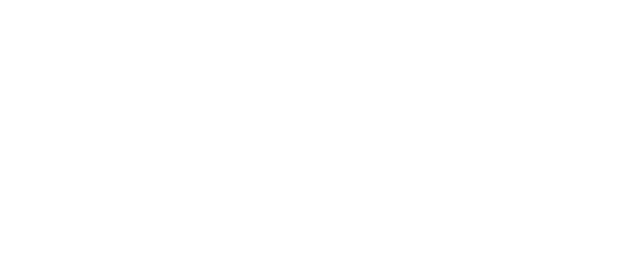
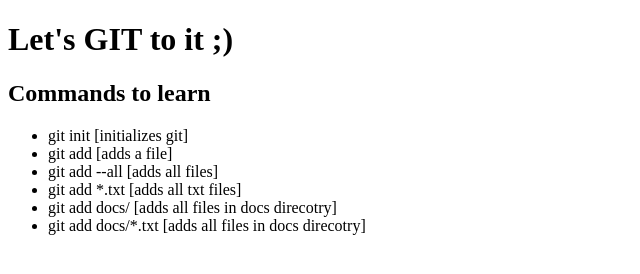
Before and after one commit to alnseu/tryingit, a plain HTML site: page index.html in a window 1280 px wide. Shown: the whole page, without its empty margins (0-640 px from the left). Drawn offline with Linux system fonts and the light colour scheme.

Commit message:
Add list to HTML

```diff
--- a/index.html
+++ b/index.html
@@ -6,5 +6,17 @@
 </head>
 <body>
 
+<h1>Let's GIT to it ;)</h1>
+
+<h2>Commands to learn</h2>
+<ul>
+    <li>git init [initializes git]</li>
+    <li>git add [adds a file]</li>
+    <li>git add --all [adds all files]</li>
+    <li>git add *.txt [adds all txt files]</li>
+    <li>git add docs/ [adds all files in docs direcotry]</li>
+    <li>git add docs/*.txt [adds all files in docs direcotry]</li>
+</ul>
+
 </body>
 </html>
```
